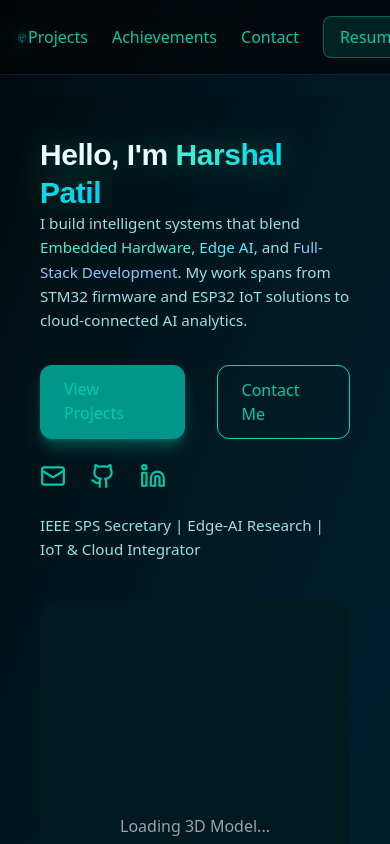
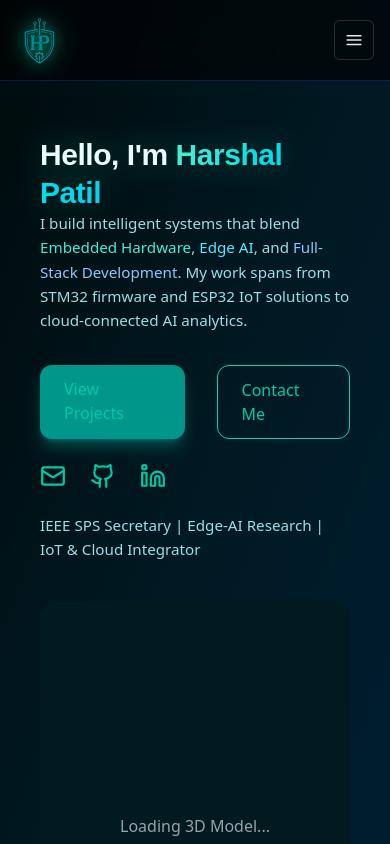
Before and after one commit to HarshalP05/theharshalnet, a React (Vite) app: page / in a window 390 px wide. Shown: the top 844 px of the page. Built offline with nearby package versions, Linux system fonts and the light colour scheme; no server answers.

Commit message:
responsiveness added

```diff
--- a/src/components/Navbar.jsx
+++ b/src/components/Navbar.jsx
@@ -1,3 +1,5 @@
+import { useEffect, useState } from "react";
+
 export default function Navbar() {
   return (
     <nav className="fixed top-0 left-0 w-full bg-black/60 backdrop-blur-md border-b border-blue-500/20 z-50">
@@ -15,8 +17,8 @@ export default function Navbar() {
           </span>
         </a>
 
-        {/* Navigation Links */}
-        <div className="flex items-center space-x-6 text-gray-300 font-medium">
+        {/* Desktop Navigation */}
+        <div className="hidden sm:flex items-center space-x-6 text-gray-300 font-medium">
           <a
             href="/projects"
             className="hover:text-[#00ffcc] transition-all duration-200 hover:drop-shadow-[0_0_8px_#00ffcc]"
@@ -47,7 +49,69 @@ export default function Navbar() {
             Resume
           </a>
         </div>
+
+        {/* Mobile Menu Button */}
+        <MobileMenu />
       </div>
     </nav>
   );
 }
+
+function MobileMenu() {
+  const [open, setOpen] = useState(false);
+
+  useEffect(() => {
+    function onKey(e) {
+      if (e.key === "Escape") setOpen(false);
+    }
+    document.addEventListener("keydown", onKey);
+    return () => document.removeEventListener("keydown", onKey);
+  }, []);
+
+  return (
+    <div className="sm:hidden">
+      <button
+        aria-label={open ? "Close navigation menu" : "Open navigation menu"}
+        aria-expanded={open}
+        aria-controls="mobile-nav"
+        className="inline-flex items-center justify-center w-10 h-10 rounded-md border border-white/15 text-gray-200 hover:bg-white/10 active:scale-95 transition"
+        onClick={() => setOpen((v) => !v)}
+      >
+        {/* Icon */}
+        <svg
+          xmlns="http://www.w3.org/2000/svg"
+          viewBox="0 0 24 24"
+          fill="none"
+          stroke="currentColor"
+          className="w-5 h-5"
+        >
+          {open ? (
+            <path strokeLinecap="round" strokeLinejoin="round" strokeWidth="1.8" d="M6 18L18 6M6 6l12 12" />
+          ) : (
+            <path strokeLinecap="round" strokeLinejoin="round" strokeWidth="1.8" d="M3.75 6.75h16.5M3.75 12h16.5M3.75 17.25h16.5" />
+          )}
+        </svg>
+      </button>
+
+      {/* Slide-down menu */}
+      <div
+        id="mobile-nav"
+        className={`absolute left-0 right-0 top-[64px] origin-top bg-black/80 backdrop-blur-md border-b border-white/10 ${
+          open ? "scale-y-100 opacity-100" : "scale-y-95 opacity-0 pointer-events-none"
+        } transition-transform duration-200 ease-out`}
+      >
+        <div className="px-4 py-3 space-y-2 text-gray-200">
+          <a href="/projects" className="block px-3 py-2 rounded-md hover:bg-white/10">Projects</a>
+          <a href="/achievements" className="block px-3 py-2 rounded-md hover:bg-white/10">Achievements</a>
+          <a href="/contact" className="block px-3 py-2 rounded-md hover:bg-white/10">Contact</a>
+          <a
+            href="/resume"
+            className="block px-3 py-2 rounded-md bg-[#00ffcc]/10 border border-[#00ffcc]/30 text-[#00ffcc] hover:bg-[#00ffcc]/20"
+          >
+            Resume
+          </a>
+        </div>
+      </div>
+    </div>
+  );
+}
```
